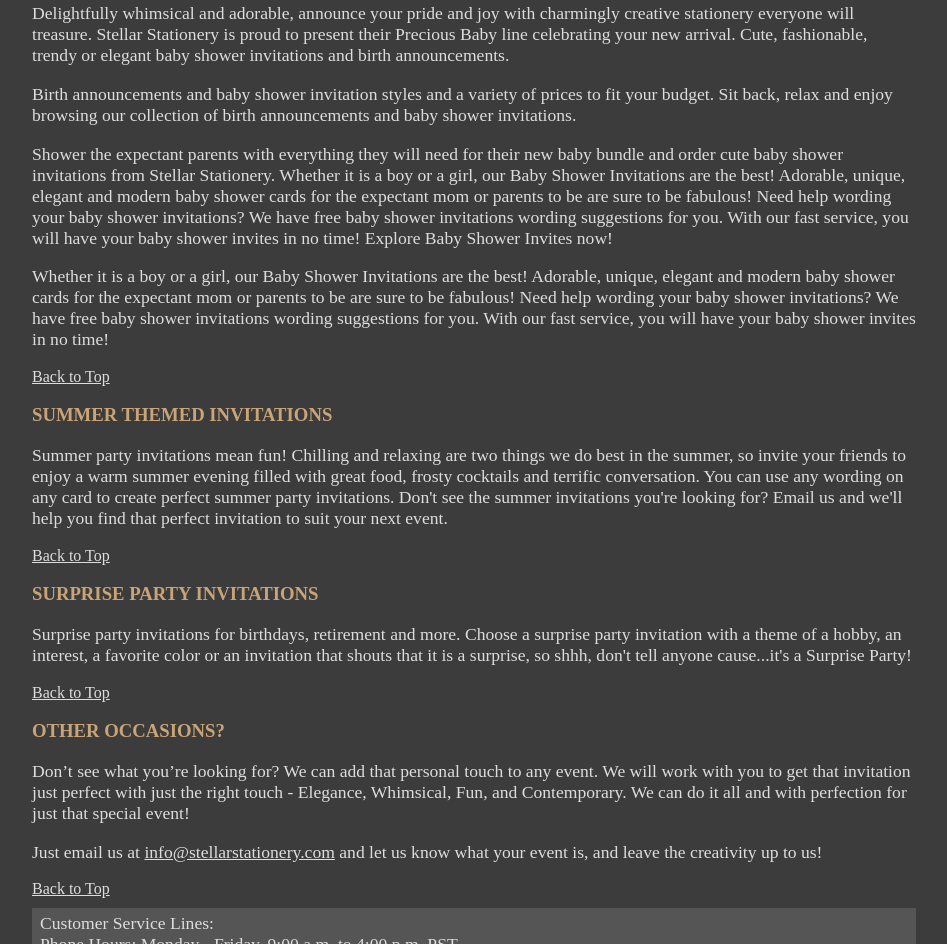
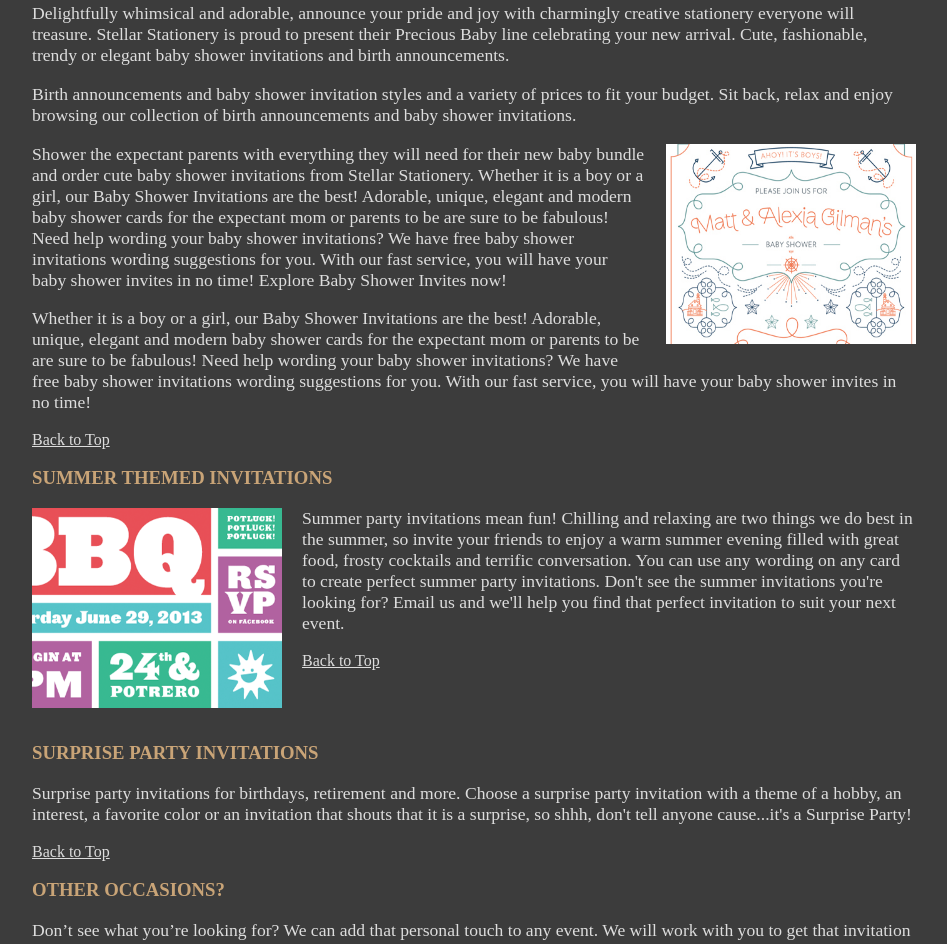
Before and after one commit to Yodilicious/cs1033-Assign3, a plain HTML site: page invitations.html in a window 1280 px wide. Shown: the part 1783-2727 px from the top of the page, without its empty margins (166-1113 px from the left). Drawn offline with Linux system fonts and the light colour scheme.

Commit message:
Working on Assignment

```diff
--- a/invitations.html
+++ b/invitations.html
@@ -74,7 +74,7 @@
                 <li>Party Favours</li>
             </ul>
 
-            <p class="default-text"><img style="float: left; margin: 0 20px 10px 0; width: 250px; height: 200px;"" src="images/drew_melton_wedding_invitation.jpg" alt="Wedding Invitation" />We offer a large collection of stylish custom wedding invitations within your budget. Our collection of classic and traditional invitations has simple design elements - some papers are adorned with embossing or foil. To further customize your invitations, choose an invitation with a monogram for a classic and elegant look. Consider choosing an affordably elegant invitation that is made with quality and beauty. Both small and large weddings can benefit from saving money. Attention to detail is must for a lovely wedding. Your guests will notice the details . . . select from lovely menu cards, stylish place cards and traditional yet elegant table cards which will assist your wedding guests in finding their table selection for the wedding reception.</p>
+            <p class="default-text"><img style="float: left; margin: 0 20px 10px 0; width: 250px; height: 200px;" src="images/drew_melton_wedding_invitation.jpg" alt="Wedding Invitation" />We offer a large collection of stylish custom wedding invitations within your budget. Our collection of classic and traditional invitations has simple design elements - some papers are adorned with embossing or foil. To further customize your invitations, choose an invitation with a monogram for a classic and elegant look. Consider choosing an affordably elegant invitation that is made with quality and beauty. Both small and large weddings can benefit from saving money. Attention to detail is must for a lovely wedding. Your guests will notice the details . . . select from lovely menu cards, stylish place cards and traditional yet elegant table cards which will assist your wedding guests in finding their table selection for the wedding reception.</p>
 
             <p class="default-text">The first item your wedding guests will receive in regards to your wedding is your "Save the Date" cards. Set the tone with the perfect card from Paper Style. Invite guests to celebrate your engagement, bridal shower, bachelorette party, rehearsal dinner and post wedding brunch. Have your theme carried though the wedding with your rehearsal dinner invitations. Your bridal shower invitations will create excitement and wonder along with the bachelorette invitations - these events are a good time for all!</p>
 
@@ -89,15 +89,19 @@
 
             <p class="default-text">Birth announcements and baby shower invitation styles and a variety of prices to fit your budget. Sit back, relax and enjoy browsing our collection of birth announcements and baby shower invitations.</p>
 
-            <p class="default-text">Shower the expectant parents with everything they will need for their new baby bundle and order cute baby shower invitations from Stellar Stationery. Whether it is a boy or a girl, our Baby Shower Invitations are the best! Adorable, unique, elegant and modern baby shower cards for the expectant mom or parents to be are sure to be fabulous! Need help wording your baby shower invitations? We have free baby shower invitations wording suggestions for you. With our fast service, you will have your baby shower invites in no time! Explore Baby Shower Invites now!</p>
+            <p class="default-text"><img style="float: right; margin: 0 0 10px 20px; width: 250px; height: 200px;" src="images/baby_invitation.jpg" alt="Baby Invitation" />Shower the expectant parents with everything they will need for their new baby bundle and order cute baby shower invitations from Stellar Stationery. Whether it is a boy or a girl, our Baby Shower Invitations are the best! Adorable, unique, elegant and modern baby shower cards for the expectant mom or parents to be are sure to be fabulous! Need help wording your baby shower invitations? We have free baby shower invitations wording suggestions for you. With our fast service, you will have your baby shower invites in no time! Explore Baby Shower Invites now!</p>
 
             <p class="default-text">Whether it is a boy or a girl, our Baby Shower Invitations are the best! Adorable, unique, elegant and modern baby shower cards for the expectant mom or parents to be are sure to be fabulous! Need help wording your baby shower invitations? We have free baby shower invitations wording suggestions for you. With our fast service, you will have your baby shower invites in no time!</p>
             <a href="#backtotop">Back to Top</a>
 
             <h3>SUMMER THEMED INVITATIONS</h3>
 
-            <p class="default-text">Summer party invitations mean fun! Chilling and relaxing are two things we do best in the summer, so invite your friends to enjoy a warm summer evening filled with great food, frosty cocktails and terrific conversation. You can use any wording on any card to create perfect summer party invitations.  Don't see the summer invitations you're looking for? Email us and we'll help you find that perfect invitation to suit your next event.</p>
+            <p class="default-text"><img style="float: left; margin: 0 20px 10px 0; width: 250px; height: 200px;" src="images/summerbbq.png" alt="Summer Bbq Invitation" />Summer party invitations mean fun! Chilling and relaxing are two things we do best in the summer, so invite your friends to enjoy a warm summer evening filled with great food, frosty cocktails and terrific conversation. You can use any wording on any card to create perfect summer party invitations.  Don't see the summer invitations you're looking for? Email us and we'll help you find that perfect invitation to suit your next event.</p>
             <a href="#backtotop">Back to Top</a>
+
+            <div>&nbsp;</div>
+            <div>&nbsp;</div>
+            <div>&nbsp;</div>
 
             <h3>SURPRISE PARTY INVITATIONS</h3>
 
```
Also changed, not shown: references.html (+3 -0 lines), images/betainvite.png (added), images/logo_header.png, images/party_favours.png, images/party_favours_hover.png, images/summerbbq.png (added), images/surpriseparty.png (added).
